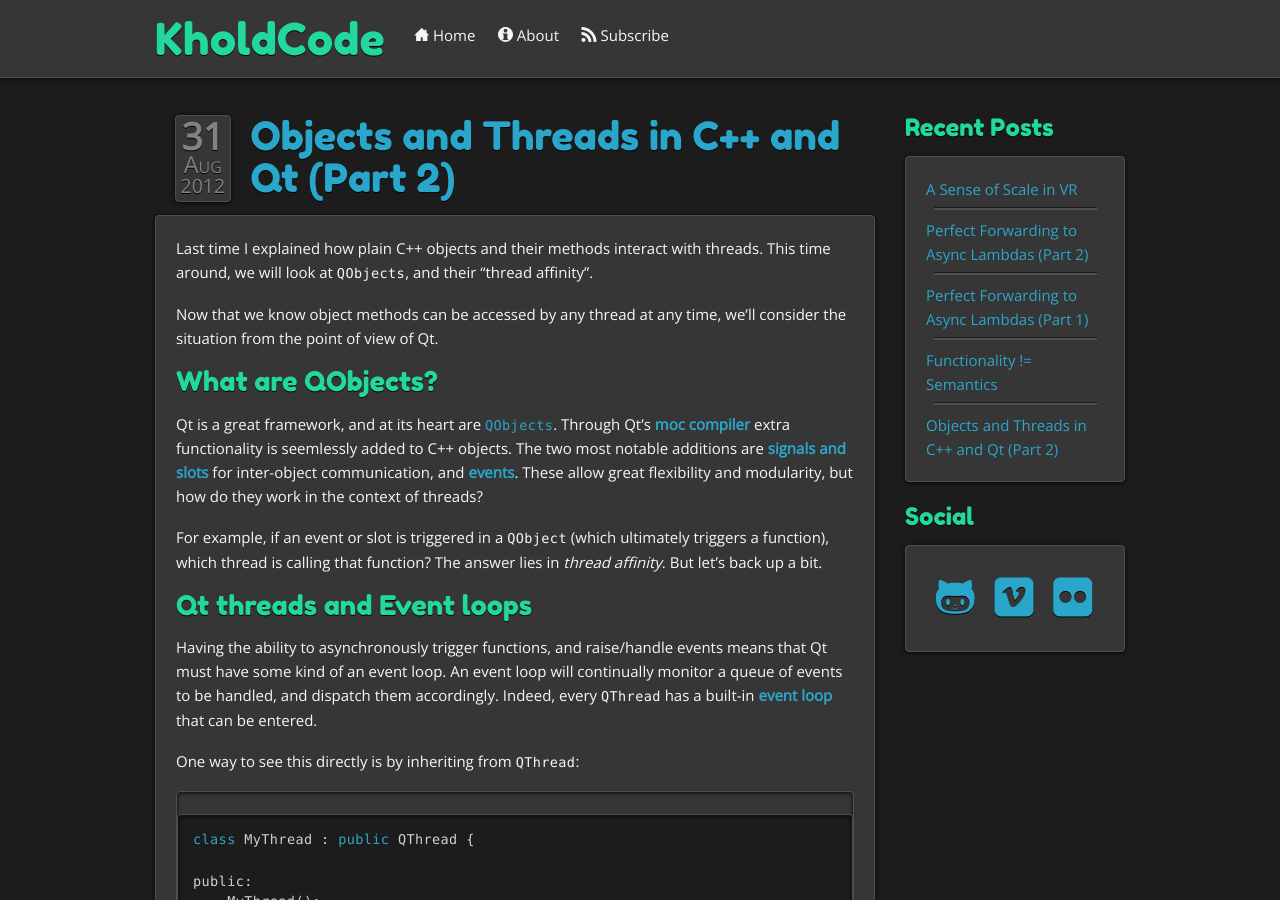
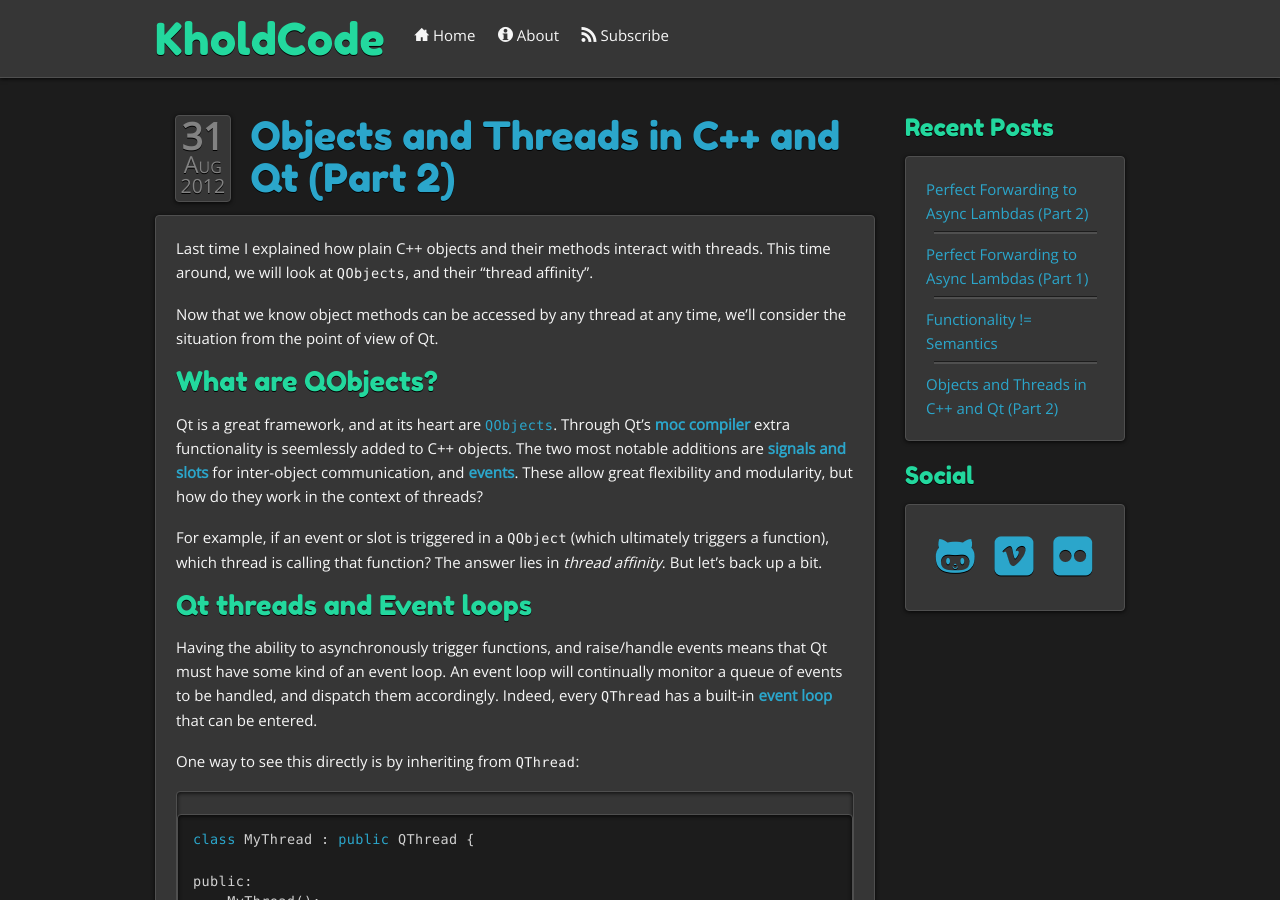
Before and after one commit to KholdStare/kholdstare.github.com, a Jekyll site: the page built from _posts/2012-08-31-objects-and-threads-in-cpp-2.markdown, in a window 1280 px wide and 900 px high. Built offline with Jekyll 4.4.1, drawn with Linux system fonts in a browser that asks for light colours; comment, search, counter and statistics services are not loaded.

Commit message:
Minor fixups for older articles

```diff
--- a/_layouts/default.html
+++ b/_layouts/default.html
@@ -53,9 +53,11 @@
 
             <ul class="panel">
                 {% for post in site.posts limit:5 %}
+                {% unless post.notfrontpage %}
                 <li><a href="{{post.url}}">{{post.title}}</a>
                 {% unless forloop.last %}
                 <hr/>
+                {% endunless %}
                 {% endunless %}
                 </li>
                 {% endfor %}
--- a/_posts/2012-08-21-objects-and-threads-in-cpp-1.markdown
+++ b/_posts/2012-08-21-objects-and-threads-in-cpp-1.markdown
@@ -34,7 +35,7 @@ public:
 
     // imagine other methods here
 
-    private:
+private:
     string m_name;
     int m_socialInsuranceNumber;
     int m_age;
--- a/_posts/2012-08-31-objects-and-threads-in-cpp-2.markdown
+++ b/_posts/2012-08-31-objects-and-threads-in-cpp-2.markdown
@@ -5,6 +5,7 @@ description: >
   Last time I explained how plain C++ objects and their methods interact with threads.
   This time around, we will look at <code>QObjects</code>, and their "thread affinity".
 category: technical
+published: true
 tags:
   - c++
   - qt
```
Also changed, not shown: other parts of _posts/2012-08-21-objects-and-threads-in-cpp-1.markdown (+1 -0 lines).
